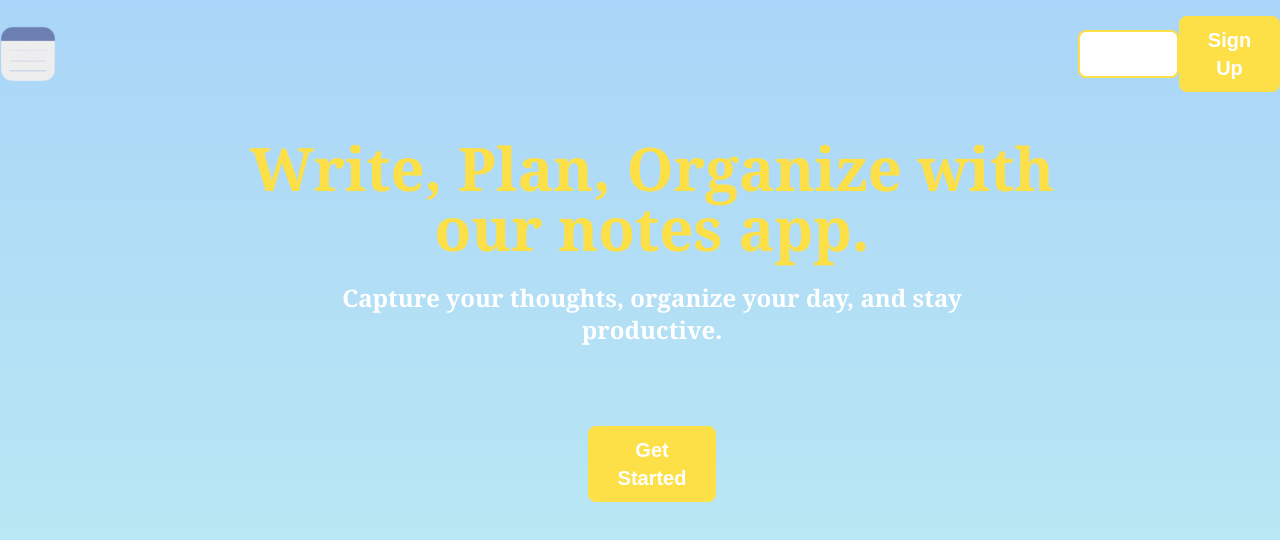
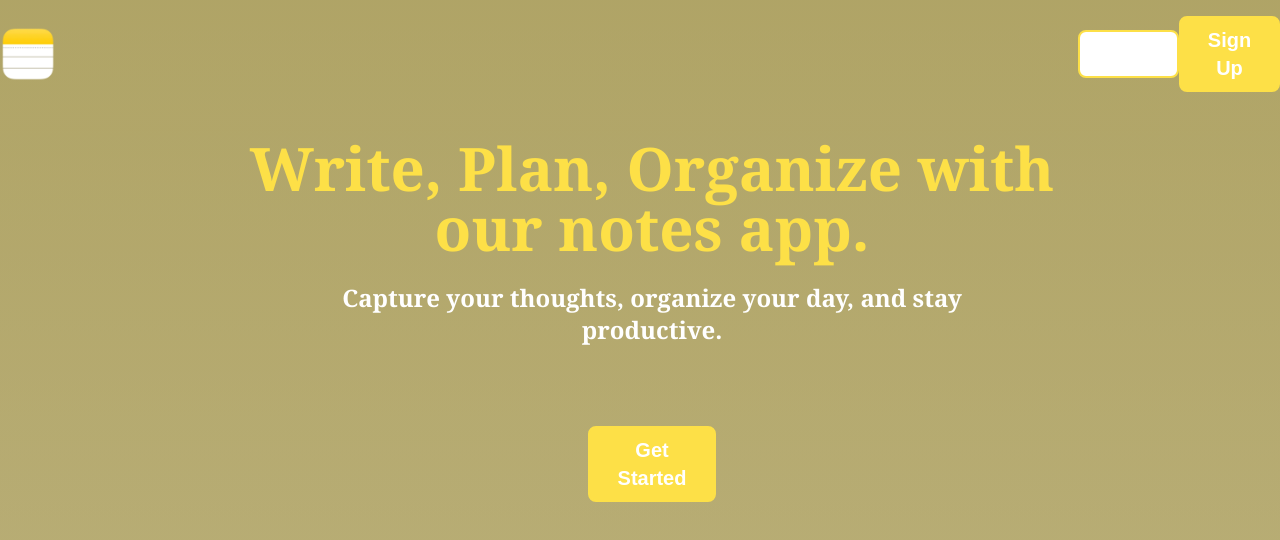
Before and after one commit to Mohamed-Samahi/notes-app, a React (Create React App) app: page / in a window 1280 px wide. Shown: the top 540 px of the page. Built offline with nearby package versions, Linux system fonts and the light colour scheme; no server answers.

Commit message:
changing app logo

```diff
--- a/src/components/Header.jsx
+++ b/src/components/Header.jsx
@@ -23,7 +23,7 @@ const Header = () => {
   return (
     <div className="flex items-center justify-between w-full py-4 mx-auto max-w-7xl">
       <Link to="/">
-        <img src="/assets/logo.png" alt="logo" width={56} height={56} />
+        <img src="/assets/logo.webp" alt="logo" width={56} height={56} />
       </Link>
       {user?.email ? (
         <div className="max-w-[8rem] w-[100%]">
--- a/src/index.css
+++ b/src/index.css
@@ -7,8 +7,7 @@
 }
 
 body {
-  background-image: linear-gradient(to top, #c1f0f1, #aad5f8);
-  /* background-color: rgb(0, 0, 128); */
+  background-image: linear-gradient(rgba(124, 124, 123, 0.6), rgba(124, 124, 123, 0.5)), linear-gradient(to top, rgb(250, 229, 125), rgb(253 224 71));
   background-attachment: fixed;
   background-size: cover;
   background-repeat: no-repeat;
```
Also changed, not shown: public/assets/logo.png (deleted), public/assets/logo.webp (added).
